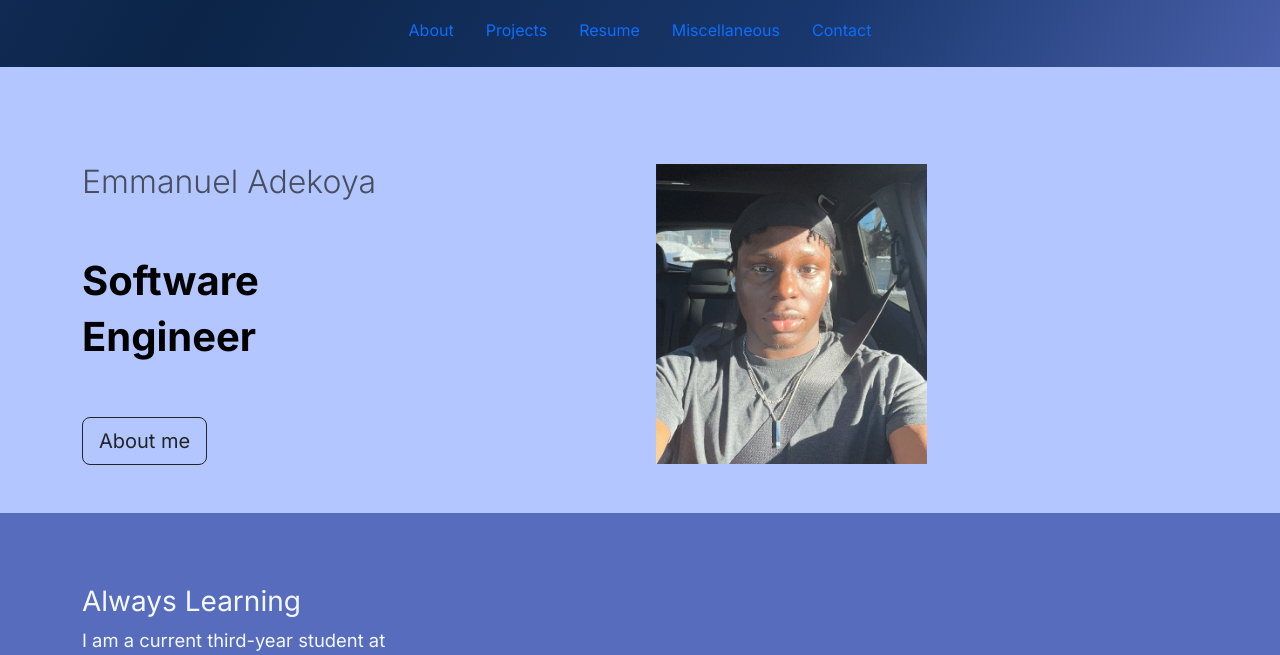
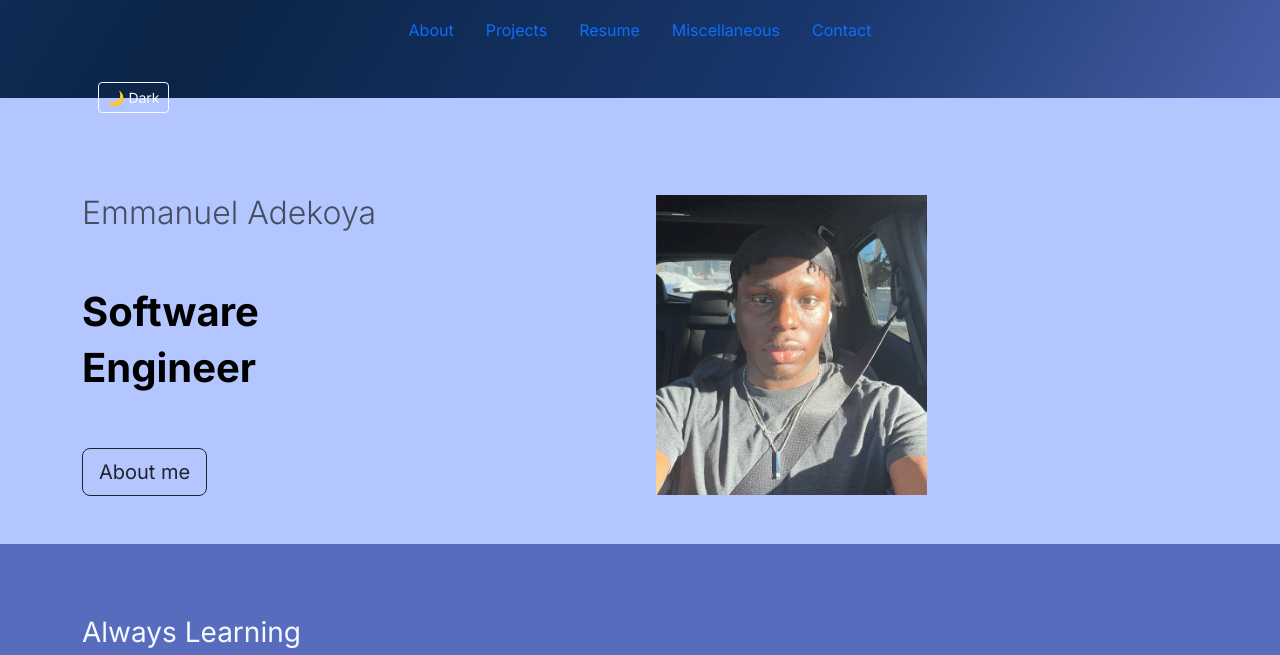
Before and after one commit to emmanuel00111/Emmanuels-Website, a plain HTML site: page index.html in a window 1280 px wide. Shown: the part 113-768 px from the top of the page. Drawn offline with nearby package versions, Linux system fonts and the light colour scheme.

Commit message:
theme fix

```diff
--- a/index.html
+++ b/index.html
@@ -45,6 +45,9 @@
               </header>
             </div>
         </div>
+        <button id="theme-toggle" class="btn btn-outline-light btn-sm ms-3">
+          ☀️ Light
+        </button>
       </header>
     </section>
     <!-- Features -->
```
